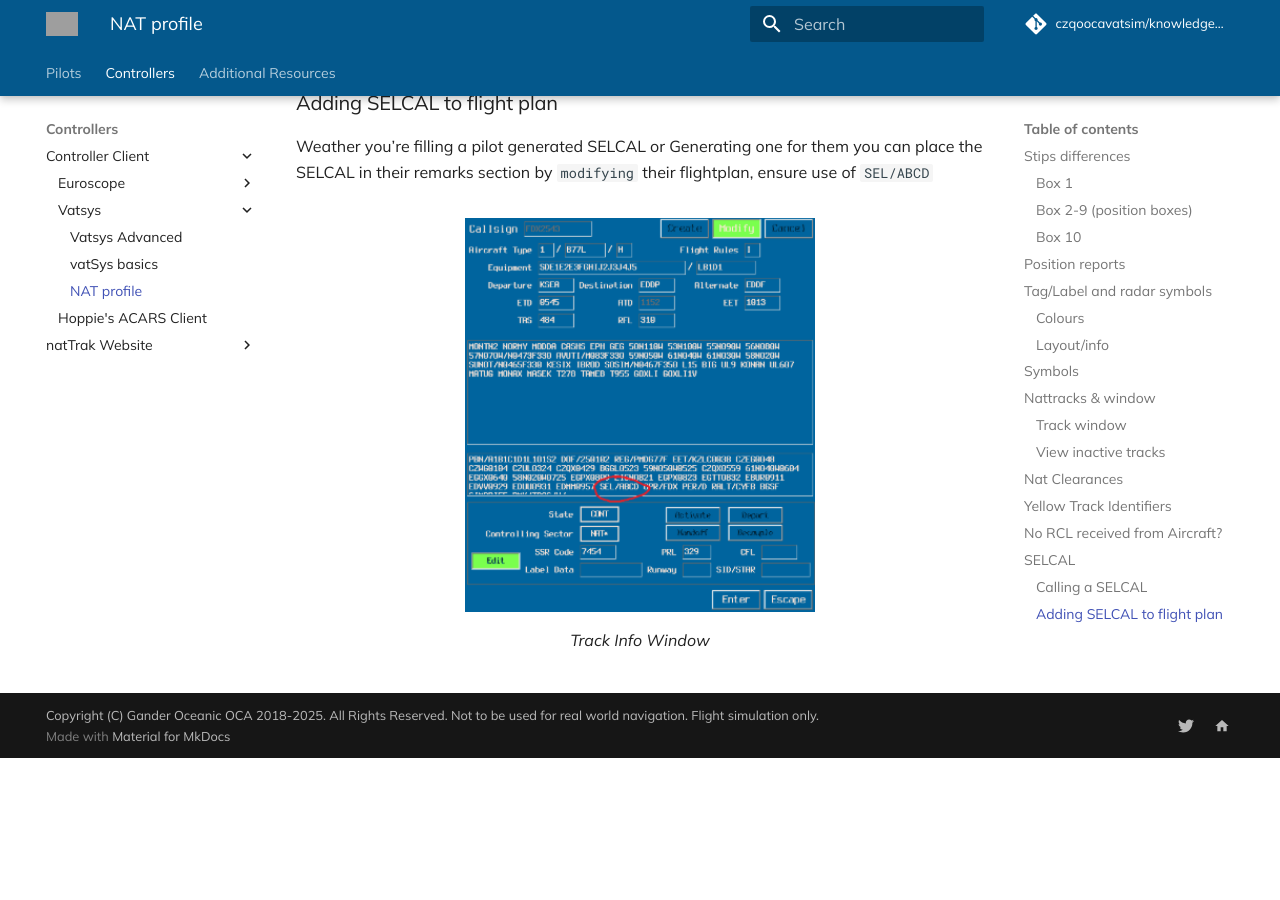
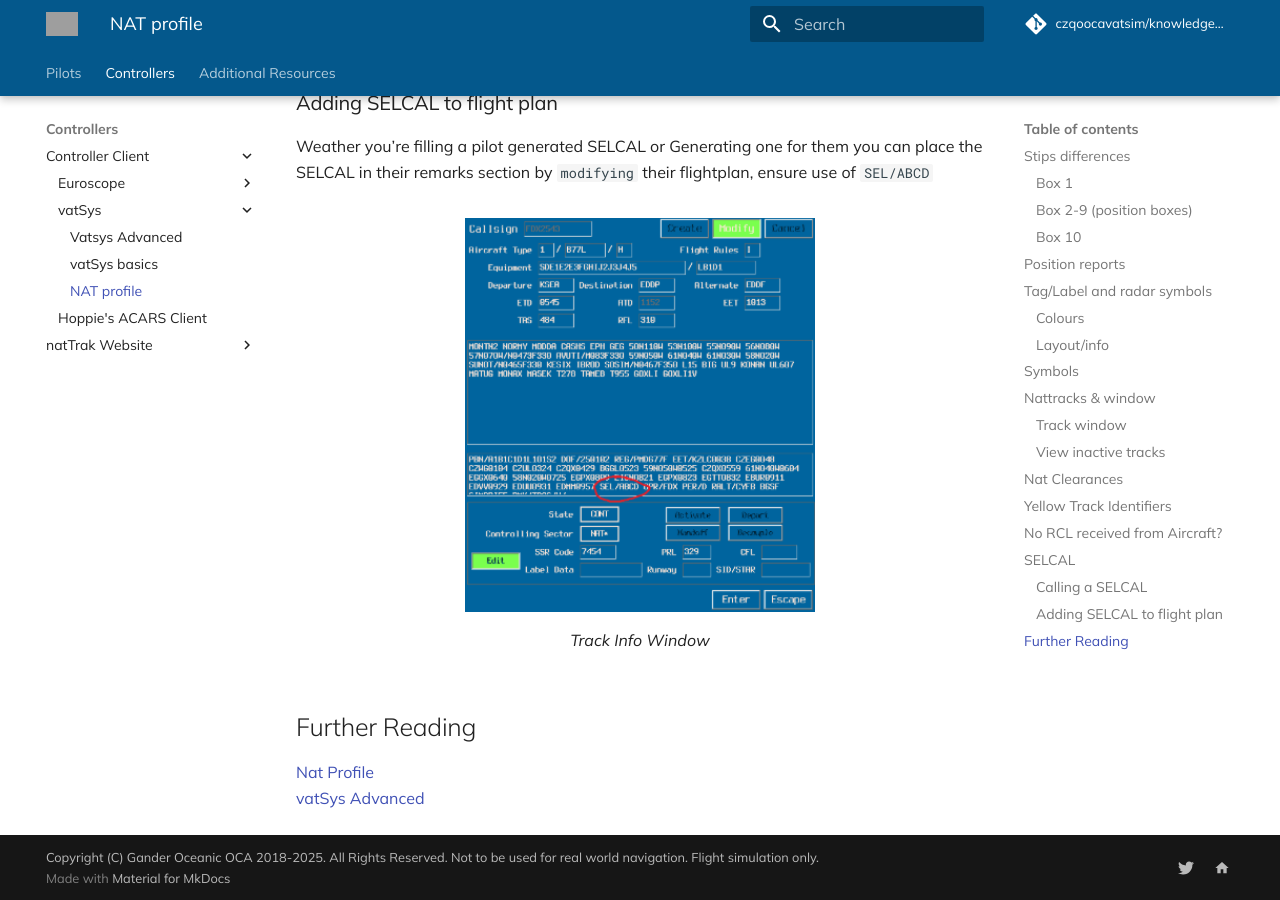
Before and after one commit to czqoocavatsim/knowledgebase, an MkDocs documentation site: the page built from docs/controller/clients/vatsys/vatsysnatprofile.md, in a window 1280 px wide and 900 px high, scrolled down 7808 px. Built offline with MkDocs 1.6.1 and Material for MkDocs 9.7.7, drawn with Linux system fonts in a browser that asks for light colours; comment, search, counter and statistics services are not loaded; the version menu is left out; before the commit the page ends 8566 px from its top, so only the background shows below that; grey boxes are pictures that could not be loaded.

Commit message:
added navigation links for NAT profile. fixed vatSys refrences in .pages

```diff
--- a/docs/controller/clients/vatsys/vatsysnatprofile.md
+++ b/docs/controller/clients/vatsys/vatsysnatprofile.md
@@ -178,3 +178,7 @@ Weather you’re filling a pilot generated SELCAL or Generating one for them you
 ![Profile Selction](/controller/img/vatsysflightplanselcal.png){ width="350" }
   <figcaption>Track Info Window</figcaption>
 </figure>
+
+## Further Reading
+[Nat Profile](/controller/clients/vatsys/vatsysbasics) <br>
+[vatSys Advanced](/controller/clients/vatsys/vatsysadvanced)
```
Also changed, not shown: docs/controller/clients/vatsys/vatsysbasics.md (+2 -1 lines), docs/controller/clients/.pages.
